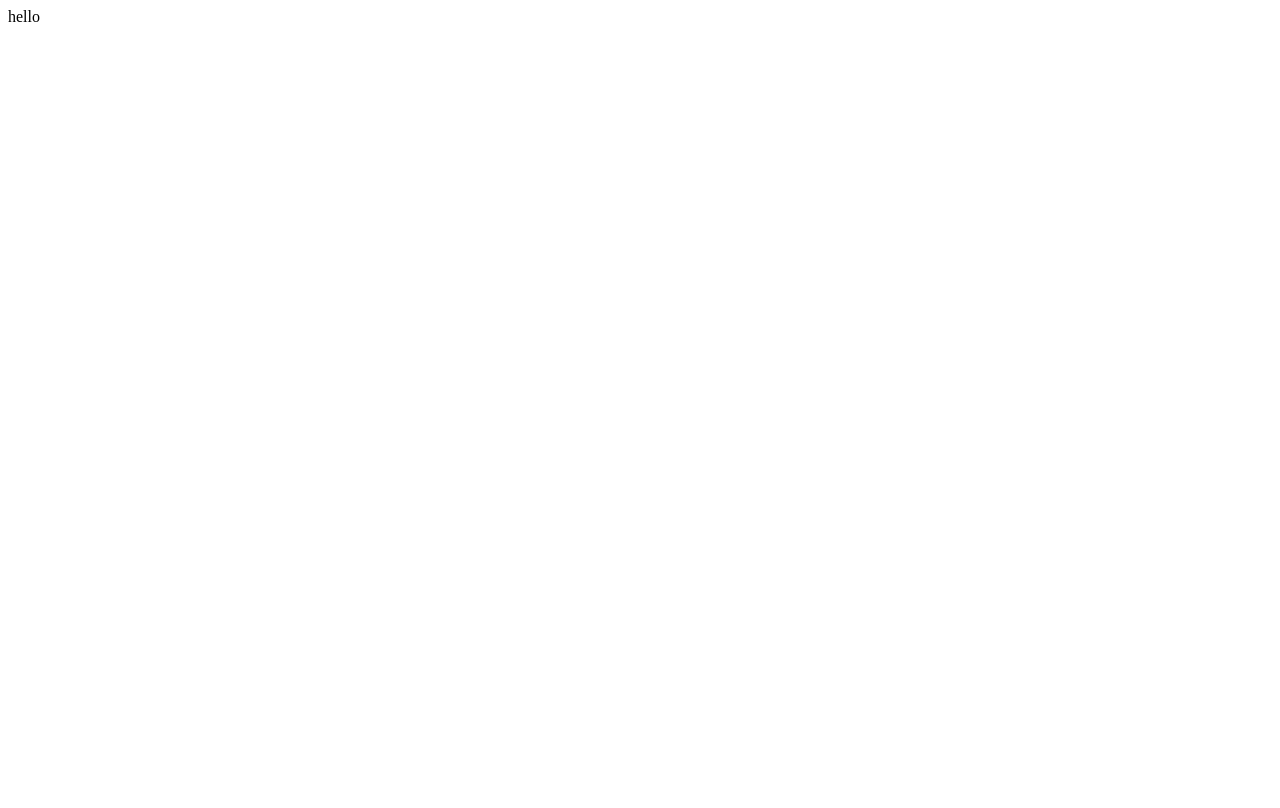
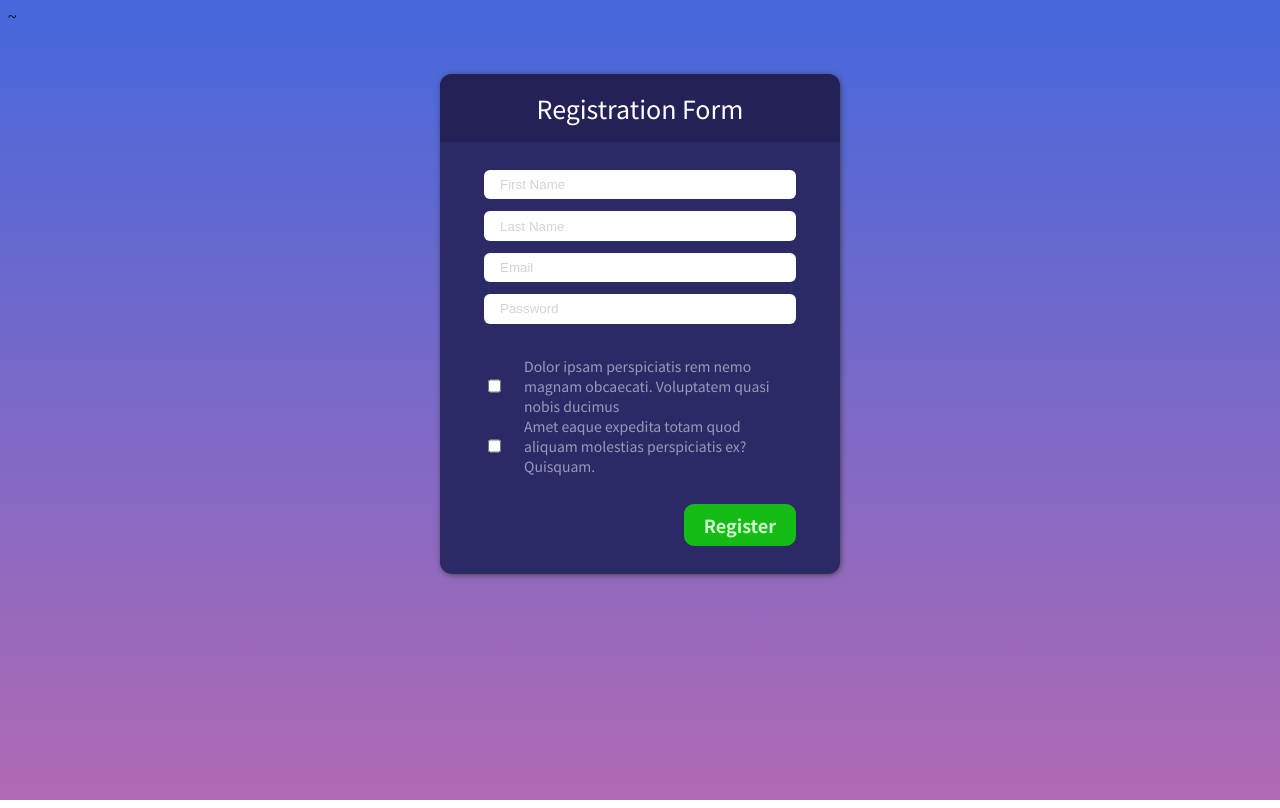
Before and after one commit to worrawutp/minibootcamp-mut-basic-form, a website built with Parcel: page index.html in a window 1280 px wide. Built offline with nearby package versions, Linux system fonts and the light colour scheme.

Commit message:
complete form and make it looks nice

```diff
--- a/index.html
+++ b/index.html
@@ -2,10 +2,47 @@
 <html lang="en">
 <head>
   <meta charset="UTF-8">
-  <title></title>
+  <title>Basic Registration Form - minibootcamp</title>
+
+  <link rel="preconnect" href="https://fonts.googleapis.com">
+  <link rel="preconnect" href="https://fonts.gstatic.com" crossorigin>
+  <link href="https://fonts.googleapis.com/css2?family=Noto+Sans+JP:wght@400;500;700&display=swap" rel="stylesheet">~
+  <link rel="stylesheet" href="./src/main.scss" />
 </head>
 <body>
-  hello
+  <div class="form-card">
+    <div class="title">Registration Form</div>
+    <form action="/" method="" >
+      <div class="field">
+        <input type="text" placeholder="First Name" />
+      </div>
+      <div class="field">
+        <input type="text" placeholder="Last Name" />
+      </div>
+      <div class="field">
+        <input type="email" placeholder="Email" />
+      </div>
+      <div class="field">
+        <input type="password" placeholder="Password" />
+      </div>
+
+      <div class="checkboxes">
+        <div class="field">
+          <input type="checkbox" id="checkbox-1" name="checkbox-1" value="yes" />
+          <label for="checkbox-1">Dolor ipsam perspiciatis rem nemo magnam obcaecati. Voluptatem quasi nobis ducimus</label>
+        </div>
+        <div class="field">
+          <input type="checkbox" id="checkbox-2" name="checkbox-2" value="yes" />
+          <label for="checkbox-2">Amet eaque expedita totam quod aliquam molestias perspiciatis ex? Quisquam.</label>
+        </div>
+      </div> <!--.checkboxes -->
+
+      <div class="field field-submit">
+        <input type="submit" value="Register" class="btn-submit" />
+        <!-- <button>Register</button> -->
+      </div>
+    </form>
+  </div> <!--.form-card -->
 
   <script type="text/javascript" src="src/index.js"></script>
 </body>
--- a/package.json
+++ b/package.json
@@ -8,5 +8,8 @@
   },
   "scripts": {
     "dev": "parcel index.html"
+  },
+  "devDependencies": {
+    "sass": "^1.35.1"
   }
 }
--- /dev/null
+++ b/src/main.scss
@@ -0,0 +1,75 @@
+html {
+  height: 100%;
+}
+
+body {
+  background: #4568DC;  /* fallback for old browsers */
+  background: -webkit-linear-gradient(to top, #B06AB3, #4568DC);  /* Chrome 10-25, Safari 5.1-6 */
+  background: linear-gradient(to top, #B06AB3, #4568DC); /* W3C, IE 10+/ Edge, Firefox 16+, Chrome 26+, Opera 12+,
+  Safari 7+ */
+  background-repeat: no-repeat;
+  min-height: 100%;
+}
+
+.form-card {
+  background-color: #2b2a66;
+  font-family: "Noto Sans JP";
+  width: 400px;
+  margin: 3rem auto;
+  padding: 1.75rem 2.75rem;
+  border-radius: 12px;
+  box-sizing: border-box;
+  box-shadow: 1px 1px 6px -1px #343434;
+
+  .title {
+    background-color: #242156;
+    font-size: 1.5625rem;
+    color: white;
+    text-align: center;
+    padding: 1rem;
+    margin: -1.75rem -2.75rem 1.75rem -2.75rem;
+    border-top-left-radius: 12px;
+    border-top-right-radius: 12px;
+  }
+
+  input[type="text"],
+  input[type="email"],
+  input[type="password"] {
+    padding: 0.45rem 1rem;
+    margin-bottom: 0.75rem;
+    flex-grow: 1;
+    border: none;
+    border-radius: 6px;
+
+    &::placeholder { color: lightgray; }
+  }
+
+  .field {
+    display: flex;
+  }
+
+  .field-submit {
+    justify-content: flex-end;
+  }
+
+  .checkboxes {
+    font-size: 0.875rem;
+    color: #9a99ba;
+    margin-top: 1.25rem;
+    margin-bottom: 1.75rem;
+    label {
+      margin-left: 1.25rem;
+    }
+  }
+
+  .btn-submit {
+    padding: 0.5rem 1.25rem;
+    font-size: 1.125rem;
+    font-weight: 700;
+    font-family: 'Noto Sans JP';
+    border-radius: 10px;
+    border: none;
+    background-color: #16bc16;
+    color: #cdf7cd;
+  }
+}
```
Also changed, not shown: 1 other file.
